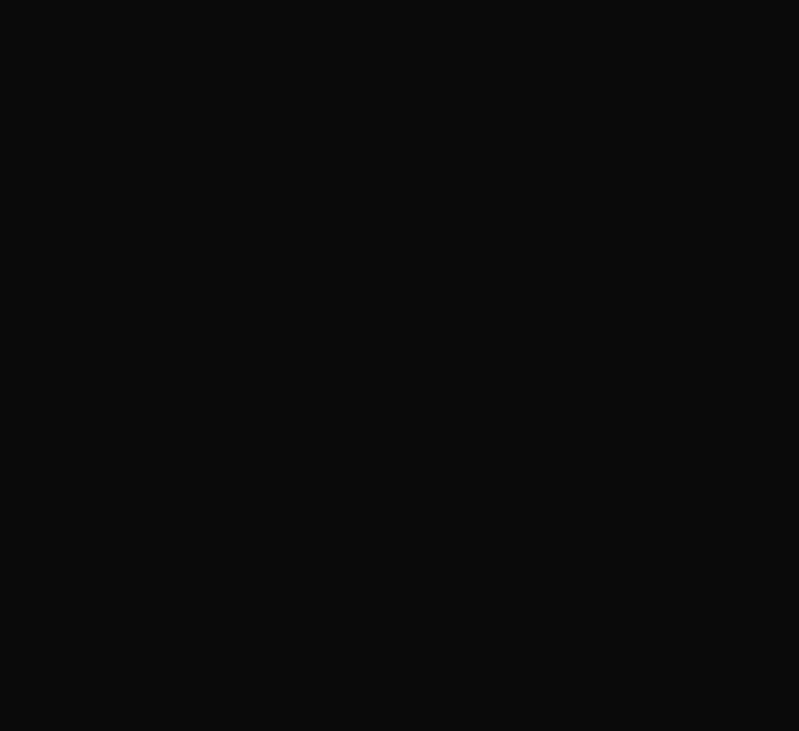
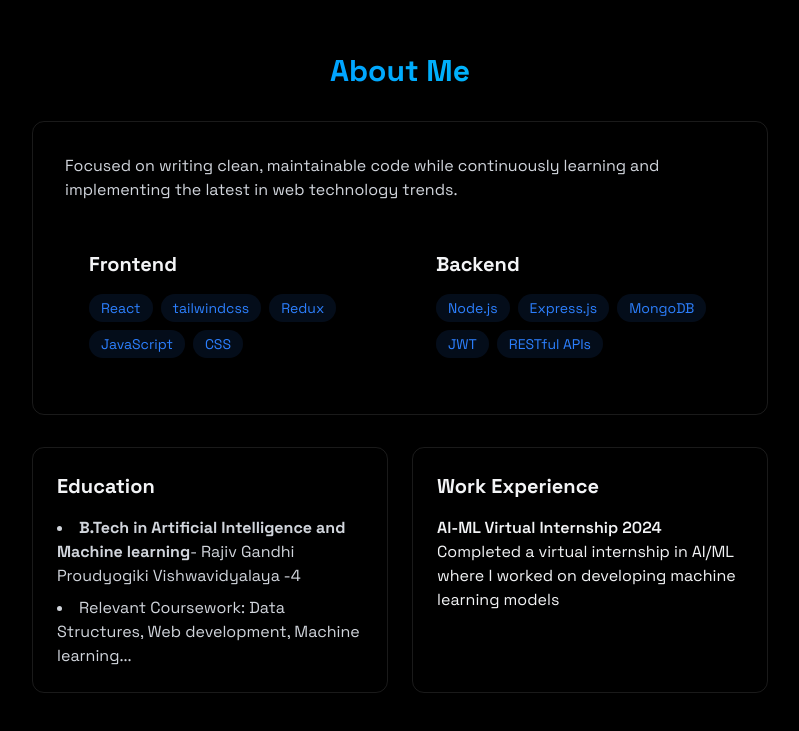
Before and after one commit to DipeshOmre/Dipesh-Portfolio, a React (Vite) app: page / in a window 1280 px wide. Shown: the part 827-1558 px from the top of the page, without its empty margins (240-1039 px from the left). Before the commit the page ends 800 px from the top, so only its background shows below. Built offline with nearby package versions, Linux system fonts and the light colour scheme.

Commit message:
About.jsx is ready

```diff
--- a/src/App.jsx
+++ b/src/App.jsx
@@ -4,6 +4,7 @@
 import Navbar from './components/Navbar';
 import MobileMenu from './components/MobileMenu';
 import Home from './components/sections/Home';
+import About from './components/sections/About';
 const App = () => {
   const [isloading, setIsloading] = useState(false);
   const [ismenuopen, setIsmenuopen] = useState(false);
@@ -16,6 +17,7 @@
       <Navbar ismenuopen={ismenuopen} setIsmenuopen={setIsmenuopen}/>
       <MobileMenu ismenuopen={ismenuopen} setIsmenuopen={setIsmenuopen}/>
       <Home/>
+      <About/>
     </div>
     </>
   )
--- a/src/components/sections/About.jsx
+++ b/src/components/sections/About.jsx
@@ -0,0 +1,90 @@
+import React from 'react'
+
+const About = () => {
+     const frontendSkills = ["React",
+    "tailwindcss",
+    "Redux",
+    "JavaScript",
+    "CSS",];
+  const backendSkills = ["Node.js", "Express.js", "MongoDB","JWT", "RESTful APIs"];
+  return (
+     <section id='about' className='min-h-screen flex items-center justify-center py-20'>
+      <div className='max-w-3xl mx-auto px-4'>
+        <h2 className='text-3xl font-bold mb-8 bg-gradient-to-r from-blue-500 to-cyan-400 text-center bg-clip-text text-transparent'>About Me</h2>
+        <div className='glass rounded-xl border border-white/10 hover:-translate-y-1 transition-all p-8'>
+          <p className='text-gray-300 mb-6'>
+            Focused on writing clean, maintainable code while continuously learning and implementing the latest in web technology trends.
+          </p>
+          <div className='grid grid-cols-1 md:grid-cols-2 gap-6'>
+            <div className='rounded-xl p-6 hover:-translate-y-1 transition-all'>
+              <h3 className='text-xl font-bold mb-4  '>
+                Frontend
+              </h3>
+              <div className='flex flex-wrap gap-2'>
+                {frontendSkills.map((tech, key) => {
+                  return (<span key={key} className='bg-blue-500/10 text-blue-500 py-1 px-3 rounded-full text-sm hover:bg-blue-500/20 hover:shadow-[0__2px_8px_rgba(59,130,246,0.2)] transition'>
+                    {tech}
+                  </span>)
+                })}
+              </div>
+            </div>
+
+            <div className='rounded-xl p-6 hover:-translate-y-1 transition-all'>
+              <h3 className='text-xl font-bold mb-4  '>
+                Backend
+              </h3>
+              <div className='flex flex-wrap gap-2'>
+                {backendSkills.map((tech, key) => {
+                  return (<span key={key} className='bg-blue-500/10 text-blue-500 py-1 px-3 rounded-full text-sm hover:bg-blue-500/20 hover:shadow-[0__2px_8px_rgba(59,130,246,0.2)] transition'>
+                    {tech}
+                  </span>)
+                })}
+              </div>
+            </div>
+
+
+          </div>
+        </div>
+
+
+        <div className='grid grid-cols-1 md:grid-cols-2 mt-8 gap-6'>
+          <div className='p-6 rounded-xl border-white/10 border hover:-translate-y-1 transition-all'>
+            <h3 className='text-xl font-bold mb-4'>Education</h3>
+            <ul className='list-disc list-inside text-gray-300 space-y-2'>
+              <li>
+                <strong>B.Tech in Artificial Intelligence and Machine learning</strong>- Rajiv Gandhi Proudyogiki Vishwavidyalaya {2022 - 2026}
+              </li>
+              <li>
+                Relevant Coursework: Data Structures, Web development, Machine learning...
+              </li>
+
+            </ul>
+          </div>
+          <div className='p-6 rounded-xl border-white/10 border hover:-translate-y-1 transition-all'>
+            <h3 className='text-xl font-bold mb-4'>Work Experience</h3>
+            {/* <div className='space-y-4 text-gray-300 '>
+              <div>
+                <h4 className='font-semibold'>Web Developer</h4>
+                <p>MERN Stack Developer with experience in building full-stack web applications using MongoDB, Express.js, React, and Node.js. Passionate about creating scalable and efficient solutions.</p>
+              </div>
+
+            </div> */}
+
+
+            <div >
+              <h4 className='font-semibold'>AI-ML Virtual Internship {2024}</h4>
+              <p>
+                {/* add the description here that what you did in your internship */}
+                Completed a virtual internship in AI/ML where I worked on developing machine learning models
+              </p>
+            </div>
+          </div>
+
+
+        </div>
+      </div>
+    </section>
+  )
+}
+
+export default About
--- a/src/components/sections/Home.jsx
+++ b/src/components/sections/Home.jsx
@@ -14,6 +14,7 @@
                     <a href='#projects' className="bg-blue-500 text-white px-6 py-3 rounded font-medium transition relative overflow-hidden hover:-translate-y-0.5 hover:shadow-[0_0_15px_rgba(59,130,246,0.4)]">
                         View Projects
                     </a>
+                    <a href="#contact" className='border border-blue-500/50 text-blue-500 py-3 px-6 rounded font-medium transition-all duration-200 hover:-translate-y-0.5 hover:shadow-[0_0_15px_rgba(59,130,246,0.2)] hover:bg-blue-500/10'>Contact</a>
                 </div>
             </div>
         </section>
```
